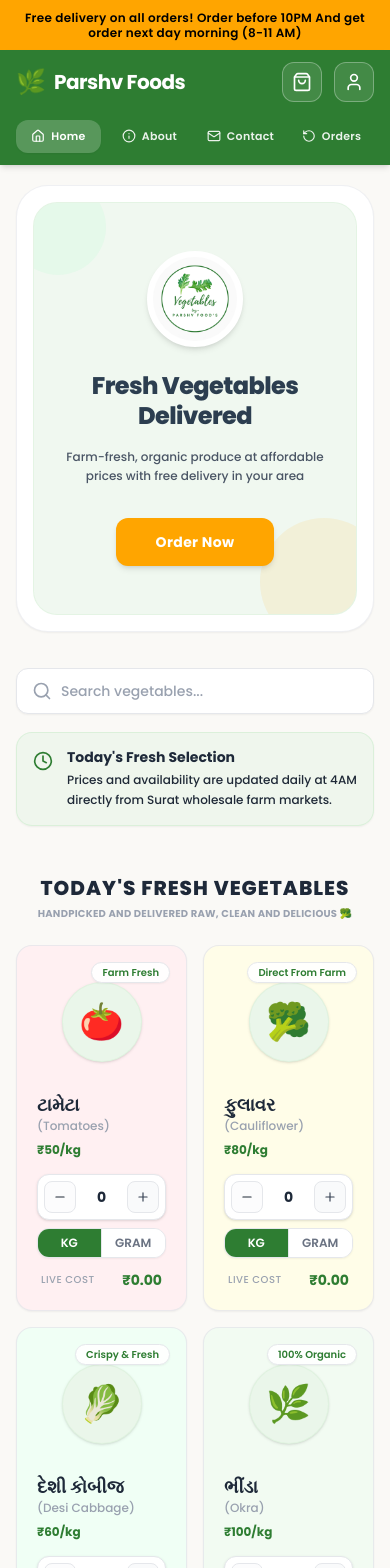
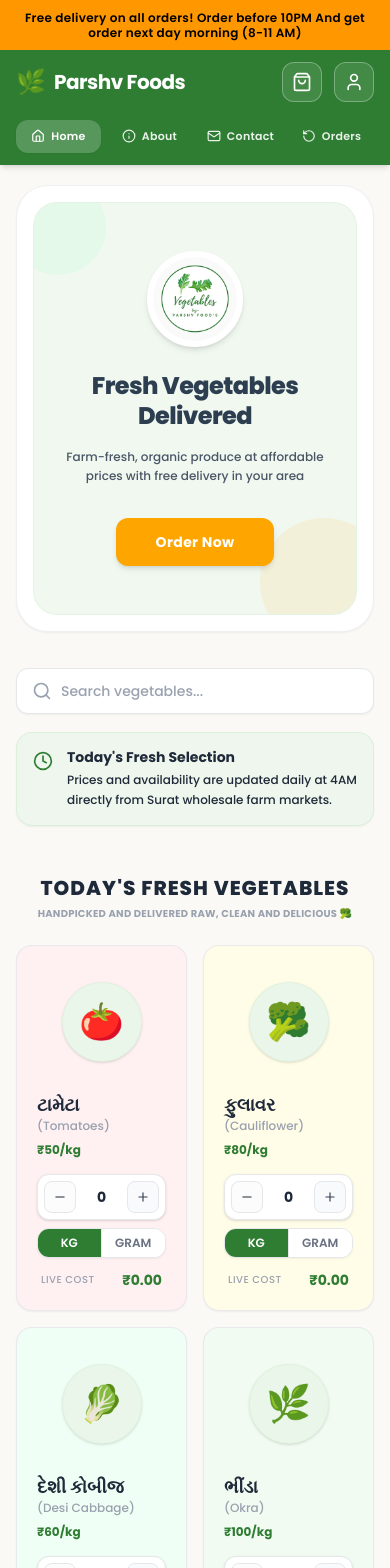
Before and after one commit to Adi555-M/Parshvfoodds, a React (Vite) app: page / in a window 390 px wide. Shown: the top 1568 px of the page. Built offline with nearby package versions, Linux system fonts and the light colour scheme.

Commit message:
style: update announcement color and remove badge
Adjusted the announcement bar background color to orange-500 and removed the product badge display from ProductCard for a cleaner UI.

```diff
--- a/src/components/Navbar.tsx
+++ b/src/components/Navbar.tsx
@@ -23,7 +23,7 @@ export default function Navbar({
   return (
     <div id="pf-header" className="sticky top-0 z-50 w-full select-none">
       {/* 1. TOP ANNOUNCEMENT BAR */}
-      <div className="w-full bg-[#FFA500] text-black py-2.5 px-4 text-center text-xs sm:text-sm font-semibold tracking-wide flex items-center justify-center gap-1 leading-tight shadow-sm">
+      <div className="w-full bg-[#FF9800] text-black py-2.5 px-4 text-center text-xs sm:text-sm font-semibold tracking-wide flex items-center justify-center gap-1 leading-tight shadow-sm">
         <span>Free delivery on all orders! Order before 10PM And get order next day morning (8-11 AM)</span>
       </div>
 
--- a/src/components/ProductCard.tsx
+++ b/src/components/ProductCard.tsx
@@ -122,10 +122,7 @@ export default function ProductCard({
       style={{ backgroundColor: product.bgColor }}
       className="p-5 rounded-2xl border border-gray-200/80 flex flex-col justify-between shadow-xs w-full h-full relative overflow-hidden transition-all duration-300 hover:shadow-md select-none"
     >
-      {/* Badge (Top-Right) */}
-      <span className="absolute top-4 right-4 bg-white/90 border border-gray-200 text-[#2E7D32] px-2.5 py-0.5 rounded-full text-[10px] font-semibold shadow-xs">
-        {product.badge}
-      </span>
+
 
       {/* Vegetable Icon Illustration Wrapper (Curved Circular Stamps) */}
       <div className="flex justify-center items-center py-4">
```
